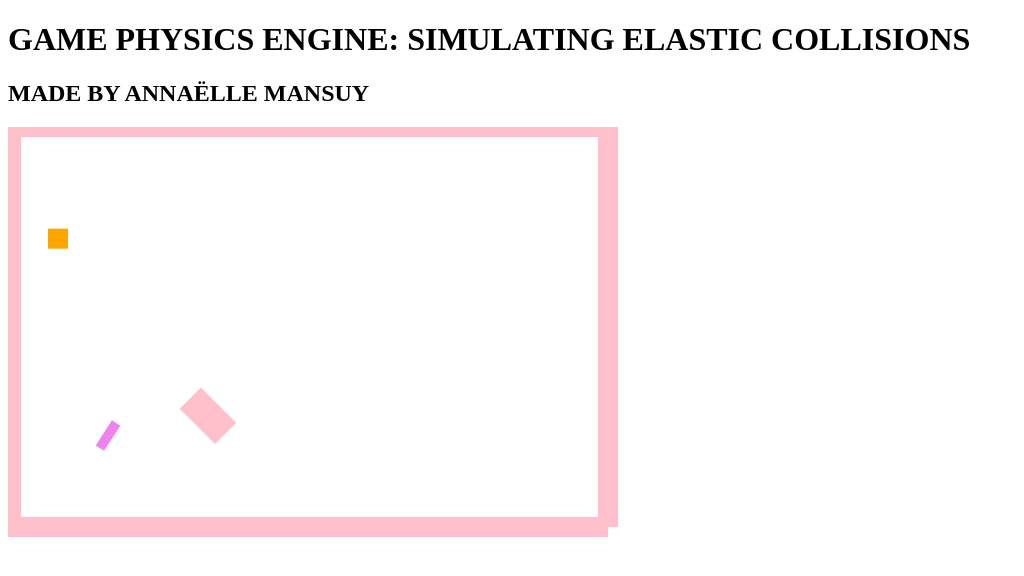
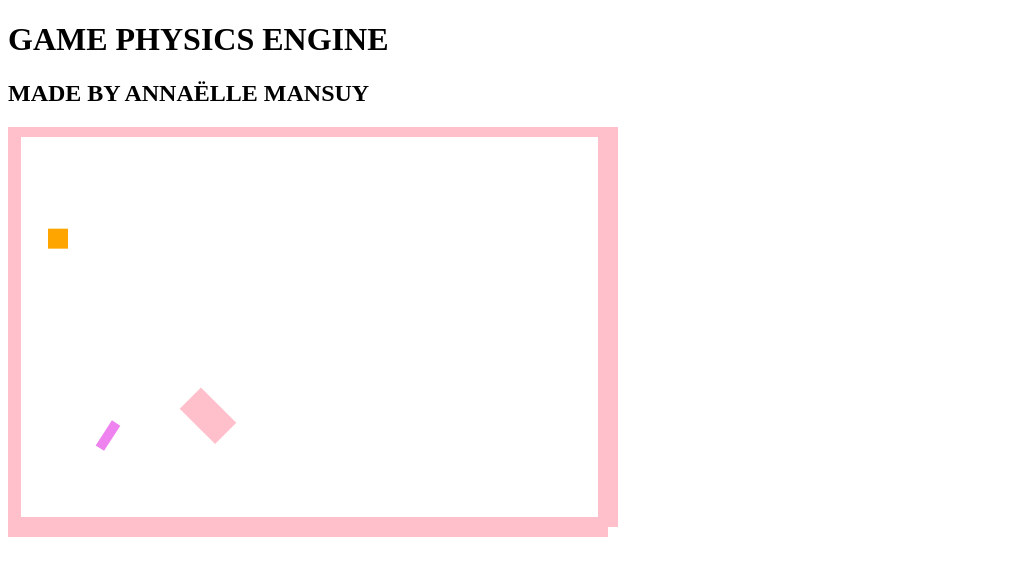
Before and after one commit to annaellemansuy/Test-Physics-Engine, a website built with Vite: page index.html in a window 1280 px wide. Shown: the whole page, without its empty margins (0-1024 px from the left). Built offline with nearby package versions, Linux system fonts and the light colour scheme.

Commit message:
fixed title

```diff
--- a/index.html
+++ b/index.html
@@ -5,7 +5,7 @@
     <link rel="icon" type="image/svg+xml" href="/vite.svg" />
     <meta name="viewport" content="width=device-width, initial-scale=1.0" />
     <title>PHYSICS ENGINE</title>
-    <h1>GAME PHYSICS ENGINE: SIMULATING ELASTIC COLLISIONS</h1>
+    <h1>GAME PHYSICS ENGINE</h1>
     <h2>MADE BY ANNAËLLE MANSUY</h2>
 
   </head>
```
